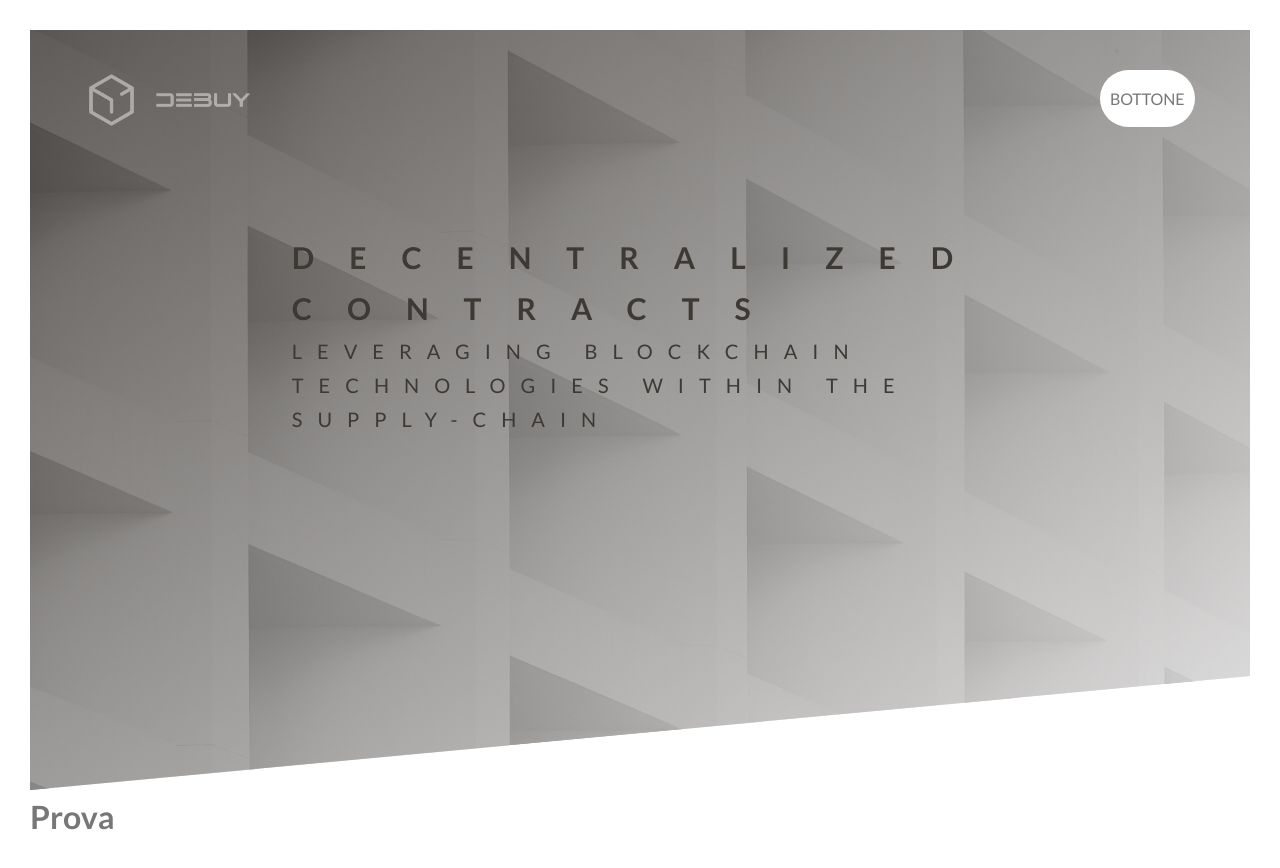
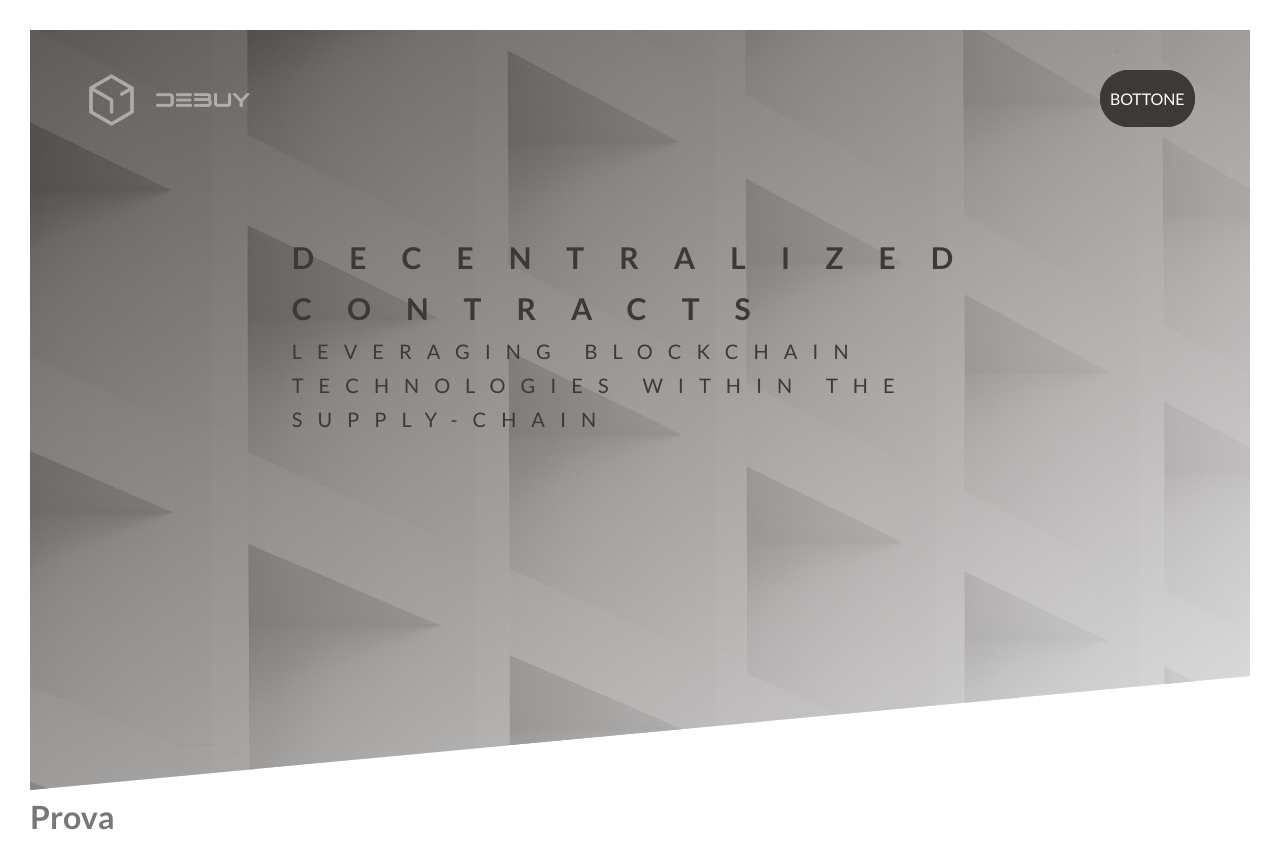
Before and after one commit to debuy-co/landingPage, a React (Create React App) app: page / in a window 1280 px wide. Shown: the top 868 px of the page. Built offline with nearby package versions, Linux system fonts and the light colour scheme.

Commit message:
Building a Complex Animated Button - Part 2

```diff
--- a/src/components/layout/Header.js
+++ b/src/components/layout/Header.js
@@ -8,7 +8,6 @@ function Header() {
     <header className={classes.header}>
       {/* we put the image inside the div so that we have a container that we can
       format that contain our logo */}
-
       <div className={classes.logo_box}>
         <img src={logo} alt="Logo" className={classes.logo}></img>
         <img src={logoName} alt="LogoName" className={classes.logo}></img>
@@ -16,7 +15,10 @@ function Header() {
 
       <div className={classes.button_box}>
         {/*The anchor tag in HTML is used to navigate to different web pages using an href attribute, wew use it instead of the button element*/}
-        <a href="a" className={`${classes.btn} ${classes.btn_white}`}>
+        <a
+          href="a"
+          className={`${classes.btn} ${classes.btn_white} ${classes.btn_animation}`}
+        >
           Bottone
         </a>{" "}
       </div>
--- a/src/components/layout/Header.module.css
+++ b/src/components/layout/Header.module.css
@@ -48,7 +48,7 @@ visited -> Matches links that have been visited.
 /*we want to the "visited" state to looks exactly like the "link" state*/
 .btn:link,
 .btn:visited {
-  position: absolute; /**/
+  position: absolute;
   text-transform: uppercase;
   text-decoration: none;
   padding: 15px 10px; /*if we apply only 1 value it will apply for all, if we apply two instead it will cover top and lateral*/
@@ -71,8 +71,43 @@ visited -> Matches links that have been visited.
 }
 
 .btn_white {
-  background-color: #fff;
-  color: #777;
+  background-color: #3d3935;
+  color: #fff;
+  border-color: #fff;
+}
+
+/*A CSS pseudo-element is a keyword added to a selector that lets you style a specific part of the selected element(s). For example, ::first-line can be used to change the font of the first line of a paragraph.*/
+/*::after creates a pseudo-element that is the last child of the selected element. It is often used to add cosmetic content to an element with the content property. It is inline by default*/
+/*the target here is to create an element that looks exactly like the button but it is behind the button --> a PSEUDO element*/
+.btn::after {
+  content: ""; /*this property is necessary otherwise is not goingt to appear*/
+  display: inline-block; /*this property is necessary otherwise is not goingt to appear*/
+  height: 100%;
+  width: 100%;
+  border-radius: 100px;
+  position: absolute; /*the absolute position needs to have a reference*/
+  top: 0; /*we want it to be exactly behind the main one*/
+  left: 0; /*we want it to be exactly behind the main one*/
+  z-index: -1; /*it defines the posiion of the element if one is on the top of the other*/
+  transition: all 0.4s; /*we want it to be animated so we give some animation time to all properties*/
+}
+
+/*here below is the hover for the after element*/
+.btn:hover::after {
+  transform: scale(1.5);
+  opacity: 0; /*opacity zero sets something to invisible, so together with the animation property (transition) it will give us a fade out effect*/
+}
+
+.btn_white::after {
+  background-color: #3d3935;
+  color: #fff;
+  border-color: #fff;
+}
+
+.btn_animation {
+  animation: moveInTop 0.5s ease-out 0.75s; /*the last value is the delay*/
+  animation-fill-mode: backwards; /*in this way we say to show the first animation status when building the element, in other words the animation will apply the values defined in the first relevant keyframe as soon as it is applied to the target, and retain this during the animation-delay period*/
+  /*to avoid that the element is shown and then the animation start, since there is animation delay*/
 }
 
 .heading_primary {
@@ -160,18 +195,34 @@ visited -> Matches links that have been visited.
   }
 }
 
-@keyframes increaseButtom {
+@keyframes moveInLeft {
+  /*here is where the animation start*/
   0% {
+    opacity: 0;
+    transform: translateX(-100px);
+  }
+
+  80% {
+    opacity: 0.8;
+    transform: translateX(10px);
+  }
+  /*here is where the animation finish*/
+  100% {
     opacity: 1;
-    transform: scale(1);
+    transform: translate(
+      0
+    ); /*if we translate 0, it will look the way that it just looks now*/
   }
-  50% {
-    opacity: 1;
-    transform: scale(2);
+}
+
+@keyframes moveInTop {
+  0% {
+    opacity: 0;
+    transform: translateY(-50px);
   }
 
   100% {
     opacity: 1;
-    transform: scale(1);
+    transform: translateY(0);
   }
 }
```
